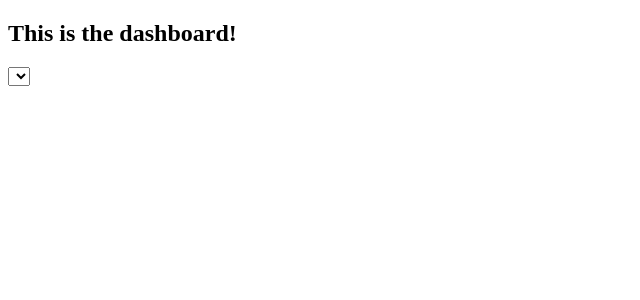
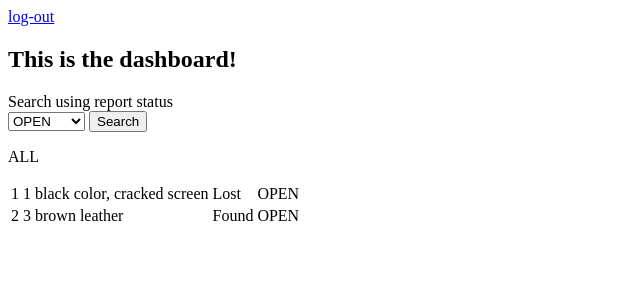
Before and after one commit to TheJuanderer/CMSC127-FinalProj, a PHP site: page /dashboardView.php in a window 1280 px wide. Shown: the top 300 px of the page, without its empty margins (0-640 px from the left). Run offline with PHP 8.4, Linux system fonts and the light colour scheme; data comes from the database, SQL or seed files in the repository; lists and menus that the app fills with data are empty.

Commit message:
added a searching filter for reports, added dashboard, added logout option within dashboard

```diff
--- /dev/null
+++ b/dashboard.php
@@ -0,0 +1,42 @@
+<?php
+/*this is the "dashboard.php"
+get the value from the select element, if the user did not choose then the default 'ALL'
+would be the statusSearch*/
+$conn = new mysqli("localhost", "root", "", "lf_db");
+
+$statusSearch = $_POST['statusSearch'] ?? 'ALL';
+
+//output the statusSearch string
+echo "<p>$statusSearch</p>
+";
+
+//create the query depending on the search status you want
+if ($statusSearch === 'ALL') {
+    $repQuery = "SELECT * FROM reports";
+} else {
+    $repQuery = "SELECT * FROM reports WHERE status = '$statusSearch'";
+}
+
+//returns multiple rows
+$res = $conn->query($repQuery);
+
+//returns info about the reports as html elements
+echo "<table>";
+while ($row = $res->fetch_assoc()) {
+    //create html elements
+    echo "
+    <tr>
+        <td>{$row['report_id']}</td>
+        <td>{$row['category_id']}</td>
+        <td>{$row['description']}</td>
+        <td>{$row['type']}</td>
+        <td>{$row['status']}</td>
+    </tr>
+    ";
+}
+echo "</table>";
+
+
+
+
+?>
--- a/dashboardView.php
+++ b/dashboardView.php
@@ -1,15 +1,34 @@
+<!--this is the "dashboardView.php"
+this is where a user can view reports using the status
+this is also where the user can click a link to create a report
+this is also where a user can claim or unclaim a report -->
 <!DOCTYPE html>
 <html>
     <head>
 
     </head>
     <body>
+        <a href="loginView.php">log-out</a>
         <h2>This is the dashboard!</h2>
-        <select> name = "statusSearch"
-            <option value = "OPEN"></option>
-            <option value = "CLOSED"></option>
-            <option value = "ALL"></option>
-        </select>
+
+        <form method = "POST" action = "dashboardView.php">
+            <label>Search using report status</label>
+            <br>
+            <select name = "statusSearch">
+                <option value = "OPEN">OPEN</option>
+                <option value = "CLOSED">CLOSED</option>
+                <option value = "ALL">ALL</option>
+            </select>
+            <button type="submit">Search</button>
+        </form>
+
+        <div class = "" id = "reportSearchResult">
+            <?php include "dashboard.php";?>
+        </div>
+
+
+
+
     </body>
 
 </html>
--- a/loginView.php
+++ b/loginView.php
@@ -20,7 +20,7 @@ if ($_SERVER["REQUEST_METHOD"] == "POST") {
         $_SESSION['user_id'] = $user['user_id'];
         $_SESSION['name'] = $user['name'];
 
-        header("Location: dashboard.php");
+        header("Location: dashboardView.php");
         exit();
 
     } else {
```
